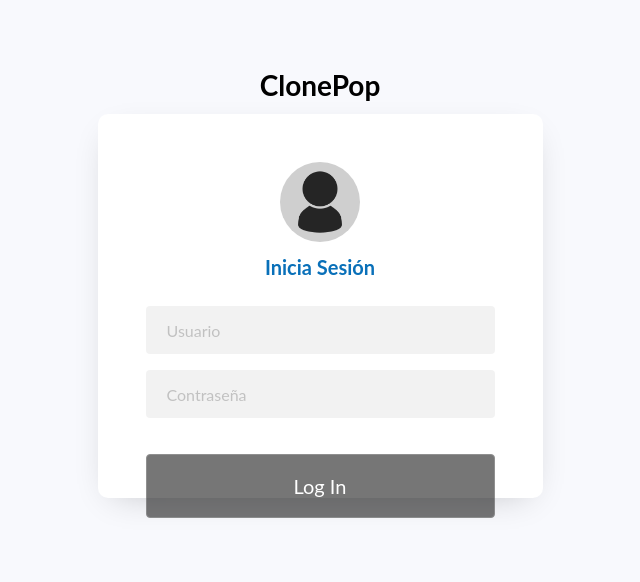
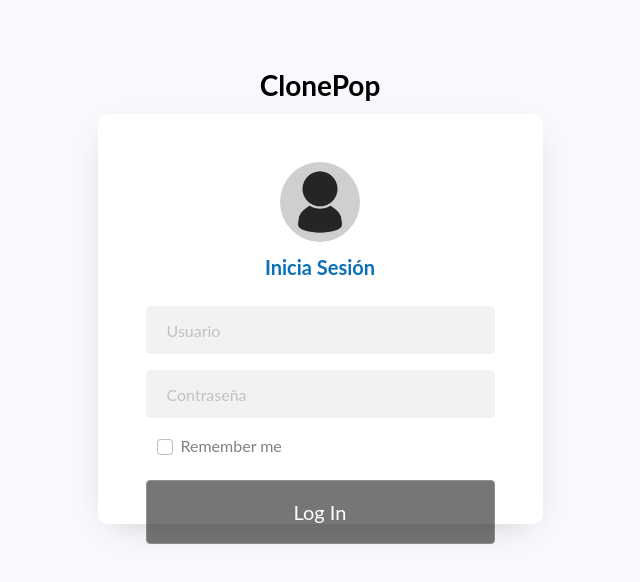
Before and after one commit to aaromes97/frontend-project, a React (Create React App) app: page /login in a window 1280 px wide. Shown: the top 582 px of the page, without its empty margins (320-960 px from the left). Built offline with nearby package versions, Linux system fonts and the light colour scheme.

Commit message:
implementando checkbox de recordar contraseña en Login

```diff
--- a/src/api/client.js
+++ b/src/api/client.js
@@ -8,7 +8,6 @@ const client = axios.create({
 
 
 client.interceptors.response.use(response => response.data, error => {
-    console.log(client)
     if (!error.response) {
         return Promise.reject({ message: error.message });
     }
--- a/src/components/auth/LoginPage/LoginPage.js
+++ b/src/components/auth/LoginPage/LoginPage.js
@@ -42,7 +42,6 @@ function LoginPage({ onLogin }) {
 
 		} catch (error) {
 			setIsLoading(false)
-			console.log(error)
 			setError(error)
 		}
 	}
@@ -79,6 +78,18 @@ function LoginPage({ onLogin }) {
 	value={value.password}
 	onChange={ handleChange}/>
 		</div>
+
+	<div className='col-12'>
+        <div className='form-check'>
+            <input className="form-check-input"
+                type="checkbox"
+                value={saveValue}
+                onChange={guardarToken}
+                />
+        <label className='form-check-label'>Remember me</label>
+
+		</div>
+	</div>
 		<div className="form-group d-md-flex">
 		<button className="btn btn-primary rounded submit p-3 px-5"
 	type="submit"
--- a/src/components/auth/LoginPage/service.js
+++ b/src/components/auth/LoginPage/service.js
@@ -5,8 +5,10 @@ export const login = (credentials, saveValue) => {
     return client.post('/api/authenticate', credentials).then(({token}) => {
         console.log('login',token)
         setAuthorizationHeader(token);
-        //guardamos el token en LocalStorage
-        storage.set('auth', token);
+        //guardamos el token en LocalStorage si esta el checkbox marcado
+        if (saveValue) {
+            storage.set('auth', token);
+        }
 
     });
 
```
